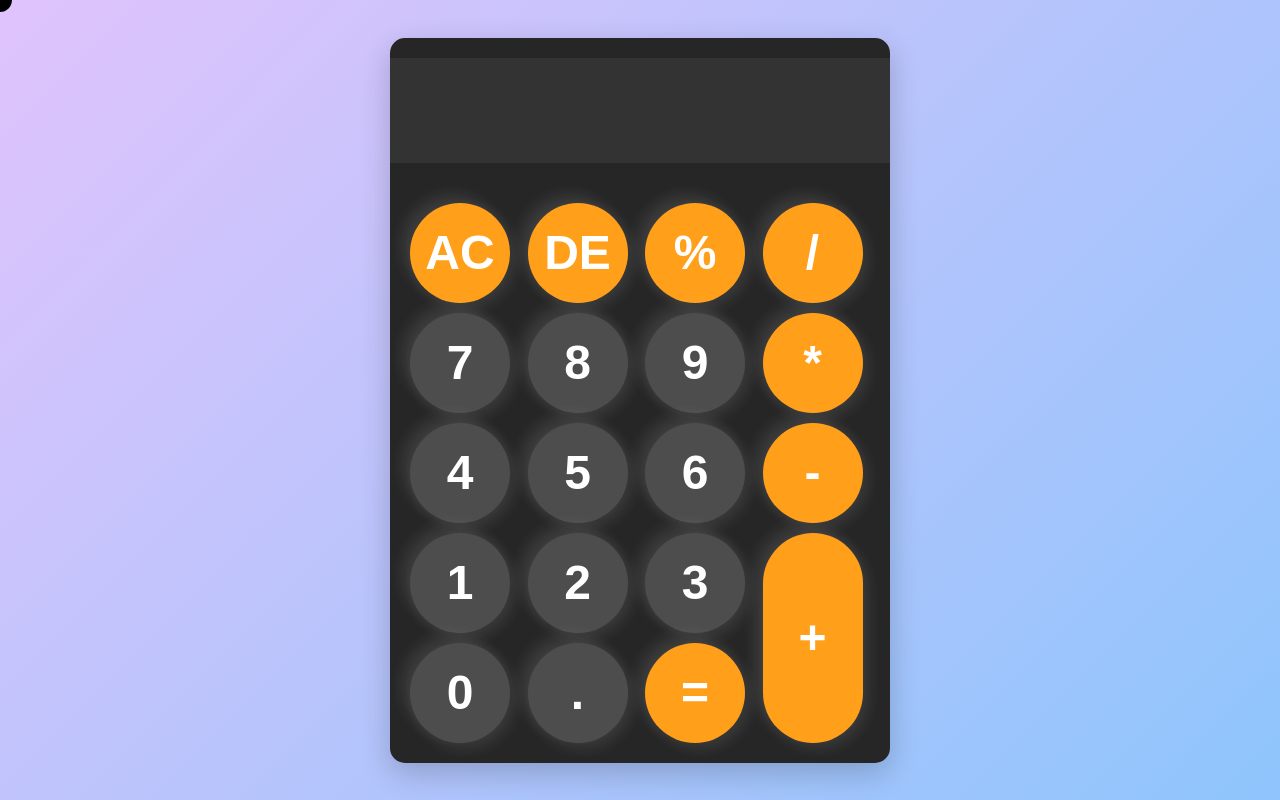
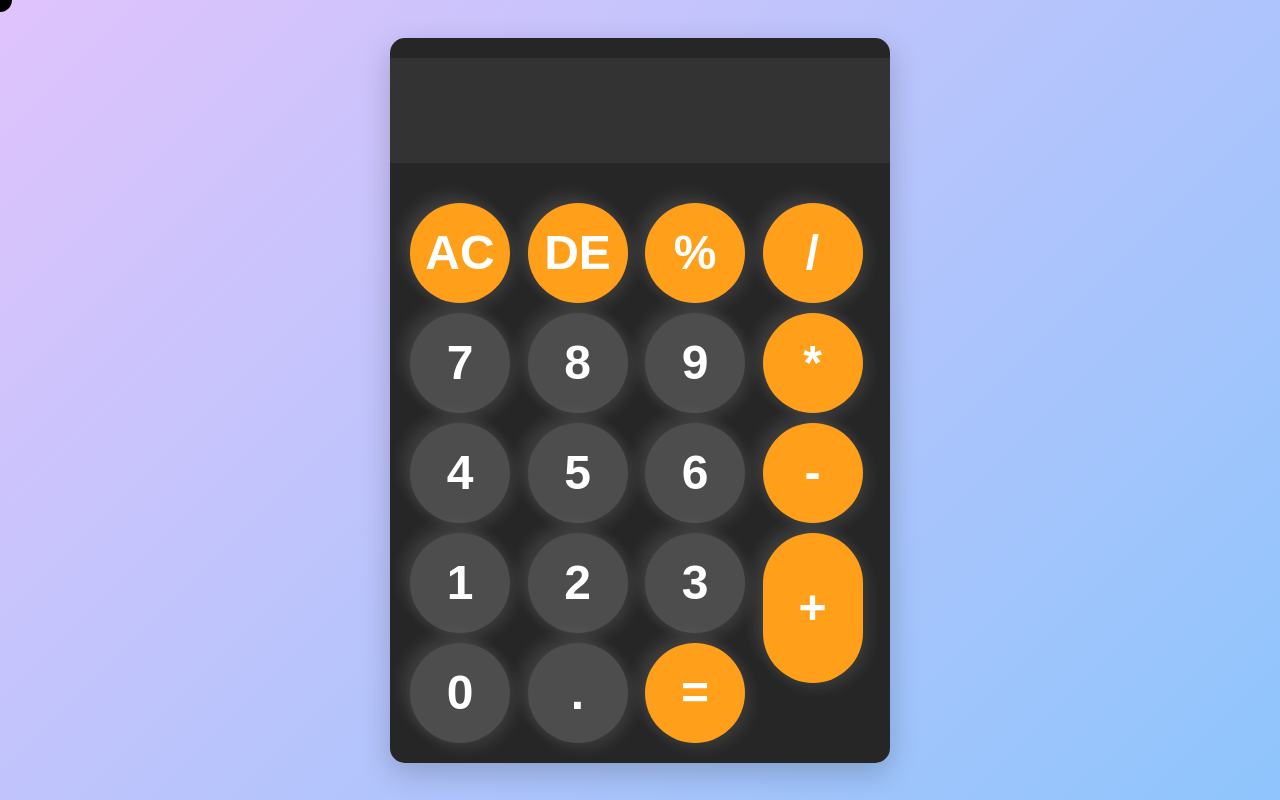
Before and after one commit to RandelStock/Calculator, a plain HTML site: page index.html in a window 1280 px wide. Drawn offline with Linux system fonts and the light colour scheme.

Commit message:
index.html

```diff
--- a/index.html
+++ b/index.html
@@ -91,7 +91,7 @@ button:active{
 
 .plus-btn {
     grid-row: span 2;
-    height: 210px;
+    height: 150px;
     line-height: 2.5rem;
     font-family: 'Pixelify Sans', sans-serif;
     background-color: hsl(35, 100%, 55%);
```
